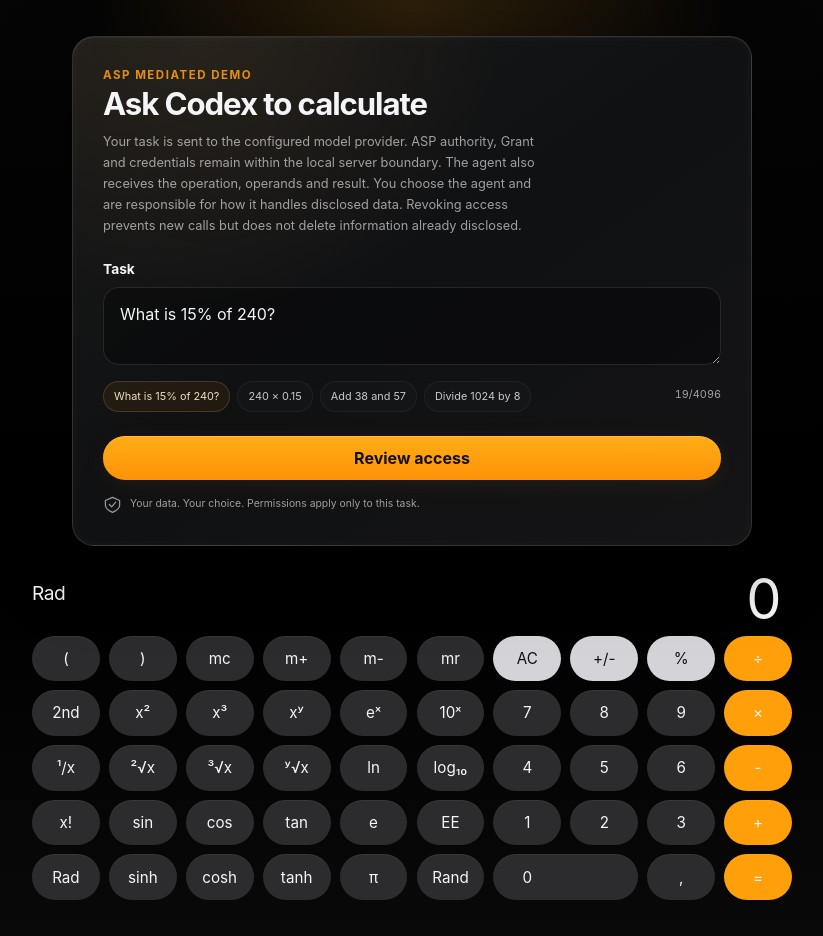
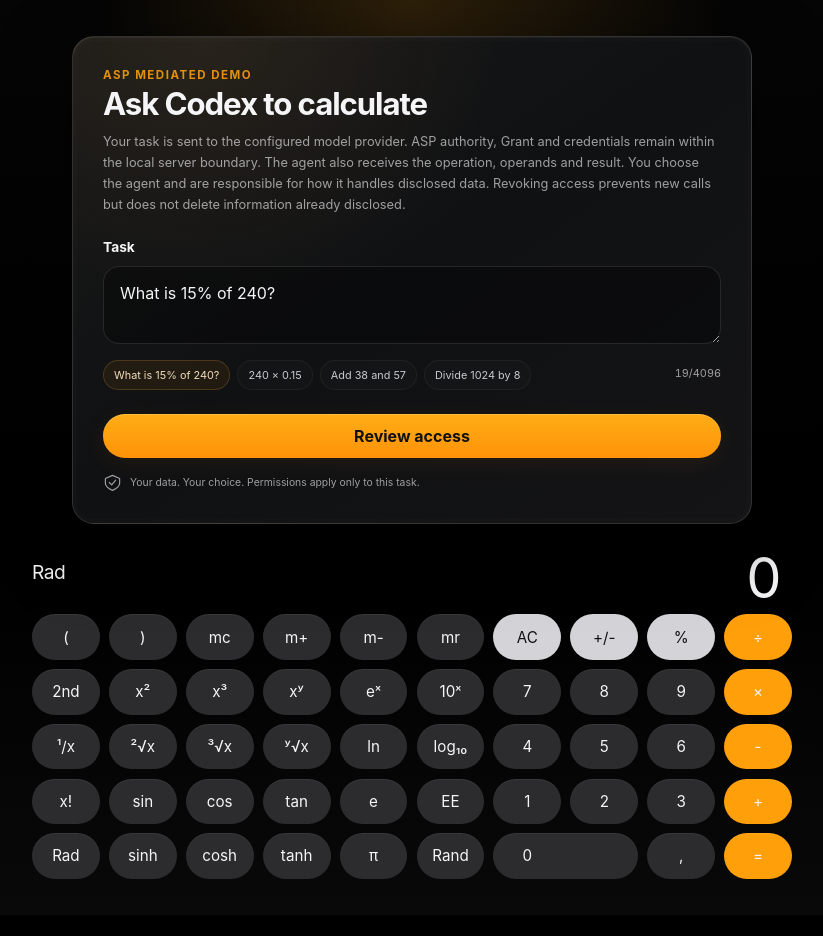
Before and after one commit to SoundBlaster/Calcu, a React (Vite) app: page / in a window 1280 px wide. Shown: the whole page, without its empty margins (228-1051 px from the left). After the commit the page ends 915 px from the top, so only its background shows below. Built offline with nearby package versions, Linux system fonts and the light colour scheme.

Commit message:
Let Calcu disclosure use the full panel width

```diff
--- a/src/features/agent-task/AgentTaskPanel.module.css
+++ b/src/features/agent-task/AgentTaskPanel.module.css
@@ -35,7 +35,8 @@
   color: var(--calc-text-muted);
   font-size: 0.8rem;
   line-height: 1.65;
-  max-width: 54ch;
+  max-width: none;
+  width: 100%;
 }
 
 .label {
```
